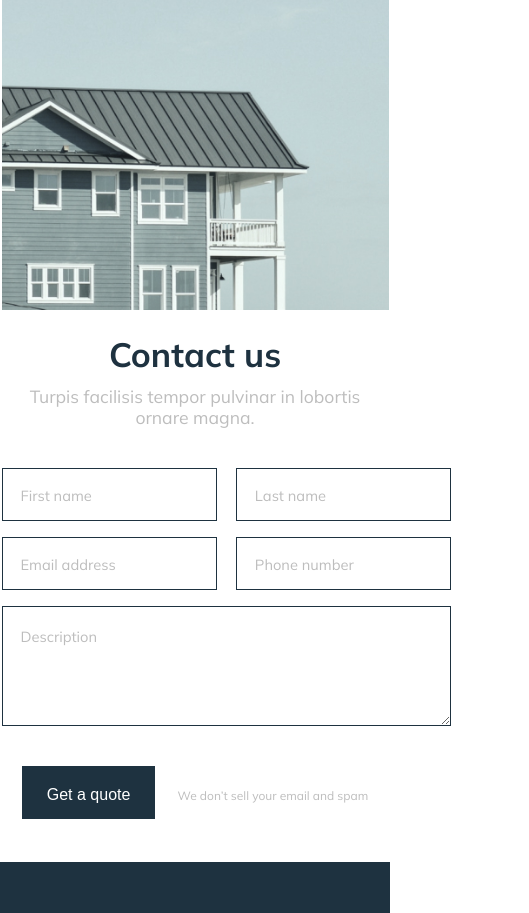
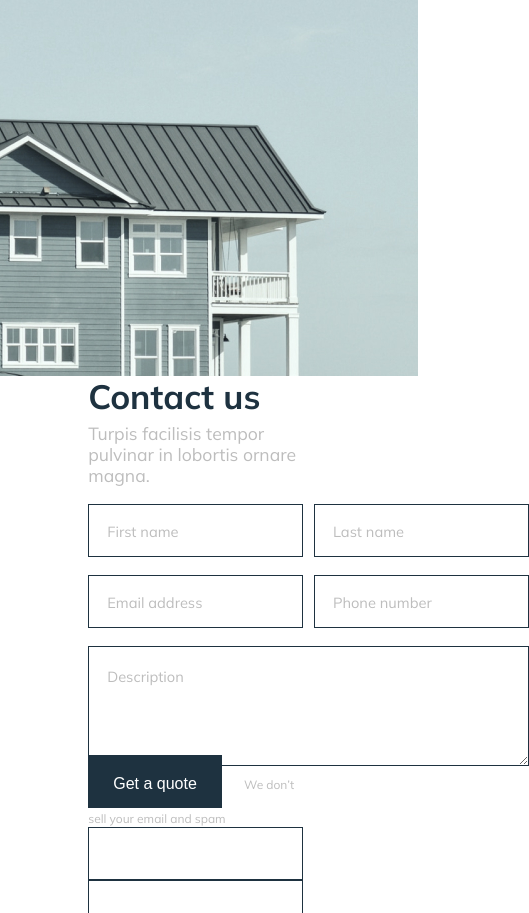
Before and after one commit to BizinaZoja/lugar, a plain HTML site: page index.html in a window 390 px wide. Shown: the part 2084-2997 px from the top of the page, 529 px wide, since content can reach past the window. Drawn offline with Linux system fonts and the light colour scheme.

Commit message:
add two input to contact form to fix flex behavior

```diff
--- a/css/style.css
+++ b/css/style.css
@@ -299,7 +299,8 @@ p.dark {
 /* About */
 
 .about__content,
-.testimonial__content {
+.testimonial__content,
+.contact__content {
     display: flex;
     justify-content: space-between;
     align-items: center;
@@ -309,7 +310,8 @@ p.dark {
 
 @media screen and (max-width: 768px) {
     .about__content,
-    .testimonial__content {
+    .testimonial__content,
+    .contact__content {
         width: 100%;
         height: 100%;
         display: flex;
@@ -326,7 +328,8 @@ p.dark {
 
 }
 .about__content-text,
-.testimonial__content-text {
+.testimonial__content-text,
+.contact__form {
     width: 48%;
 }
 
@@ -500,46 +503,26 @@ p.dark {
 /* contact */
 
 .contact__content {
-    display: grid;
-    grid-template-columns: repeat(2, 1fr);
-    grid-template-rows: 1fr;
-    width: 1110px;
-    margin: 10% 0;
+    display: flex;
+    justify-content: space-between;
+    gap: 2%;
 }
 
 .contact__content img {
-    width: 80%;
+
  }
 
  .contact__form {
-    width: 80%;
+
  }
 
 @media screen and (max-width: 1140px) {
-    .contact__content {
-        width: 99vw;
-        column-gap: 1rem;
-    }
+
 }
 @media screen and (max-width: 992px) {
-    .contact__content img {
-       width: 90%;
-    }
-    .contact__form {
-        width: 90%;
-    }
 
 }
 @media screen and (max-width: 768px) {
-    .contact__content{
-        grid-template-columns: 1fr;
-        align-items: center;
-        justify-items: center;
-        row-gap: 24px;
-        text-align: center;
-        width: 100%;
-    }
-
 
 }
 
@@ -552,11 +535,11 @@ p.dark {
 }
 
 .form {
-    margin-top: 40px;
+    margin-top: 8%;
     display: grid;
     grid-template-columns: repeat(2, 1fr);
     grid-template-rows: 1fr, 1fr, 2fr, 1fr;
-    row-gap: 1rem;
+    row-gap: 8%;
     column-gap: 5%;
 }
 
@@ -573,12 +556,14 @@ textarea {
 }
 
 .contact__header p {
-    margin-top: 12px;
+    margin-top: 3%;
 }
-
+form {
+    object-fit: cover;
+}
 form button {
     display: inline-block;
-    margin-top: 40px;
+    margin-top: 12%;
 }
 
 form span {
--- a/index.html
+++ b/index.html
@@ -128,10 +128,9 @@
             <div class="container">
                 <div class="contact__content">
                     <img src="/img/left bg.jpg" alt="house">
-
-
                     <div class="contact__form">
-                        <form action="#">
+                        <div class="test_form">
+                            <form action="">
                                 <div class="contact__header">
                                     <h2>Contact us</h2>
                                     <p>Turpis facilisis tempor pulvinar in lobortis ornare magna.</p>
@@ -145,7 +144,11 @@
                                 </div>
                                 <button class="dark-btn btn">Get a quote</button>
                                 <span>We don’t sell your email and spam</span>
+                                <input type="text">
+                                <input type="text">
                             </form>
+                        </div>
+
 
                     </div>
                 </div>
@@ -202,3 +205,19 @@
     <script scr="js/script.js"></script>
 </body>
 </html>
+
+<!-- <form action="#">
+    <div class="contact__header">
+        <h2>Contact us</h2>
+        <p>Turpis facilisis tempor pulvinar in lobortis ornare magna.</p>
+    </div>
+    <div class="form">
+        <input placeholder="First name" type="text" class="form-input">
+        <input placeholder="Last name" type="text" class="form-input">
+        <input placeholder="Email address" type="email" name="email" id="email" class="form-input">
+        <input placeholder="Phone number" type="tel" name="tel" id="tel" class="form-input">
+        <textarea placeholder="Description" name="descr" id="descr" cols="30" rows="10"></textarea>
+    </div>
+    <button class="dark-btn btn">Get a quote</button>
+    <span>We don’t sell your email and spam</span>
+</form> -->
```
Lines whose indentation alone changed are shown as unchanged.
